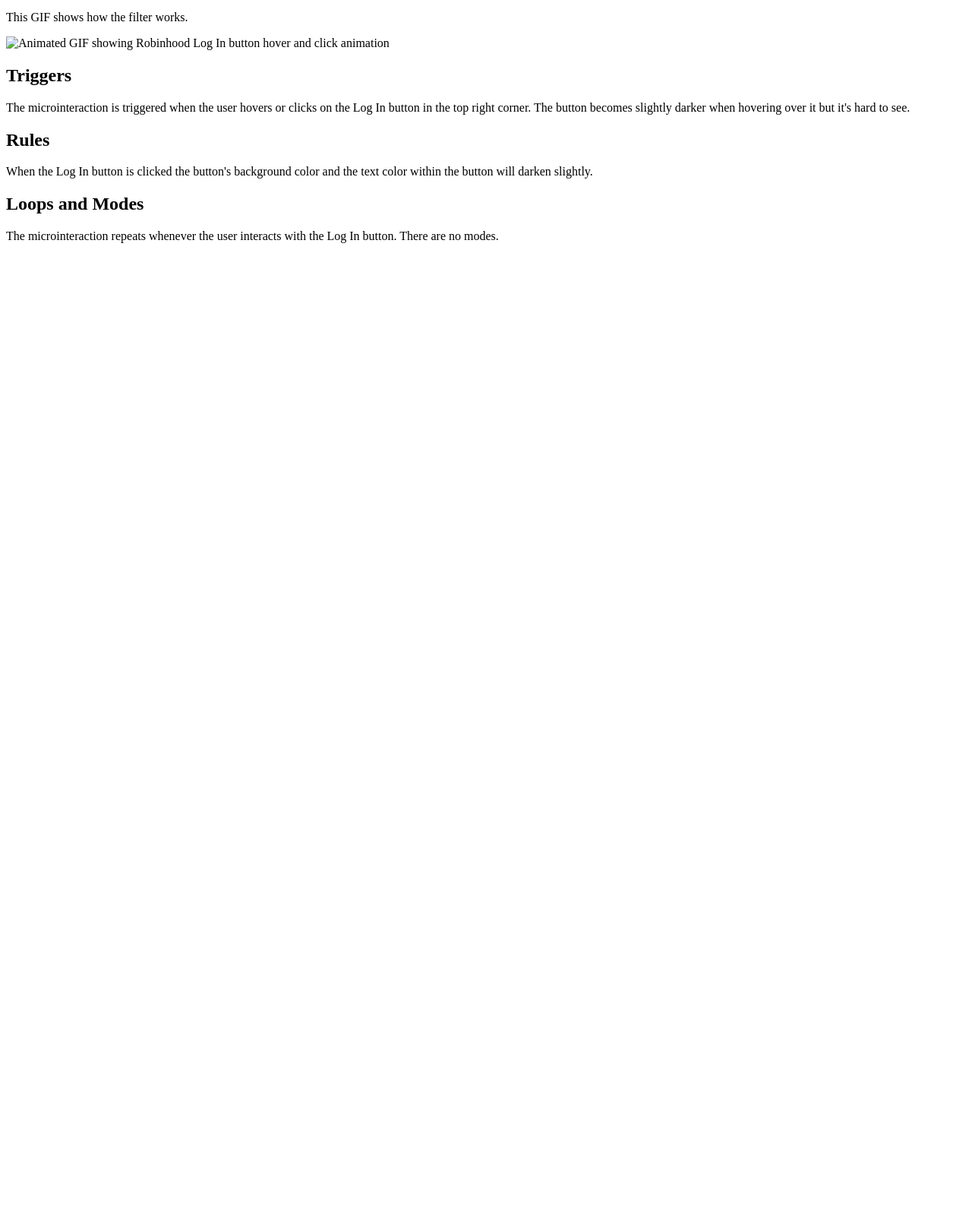
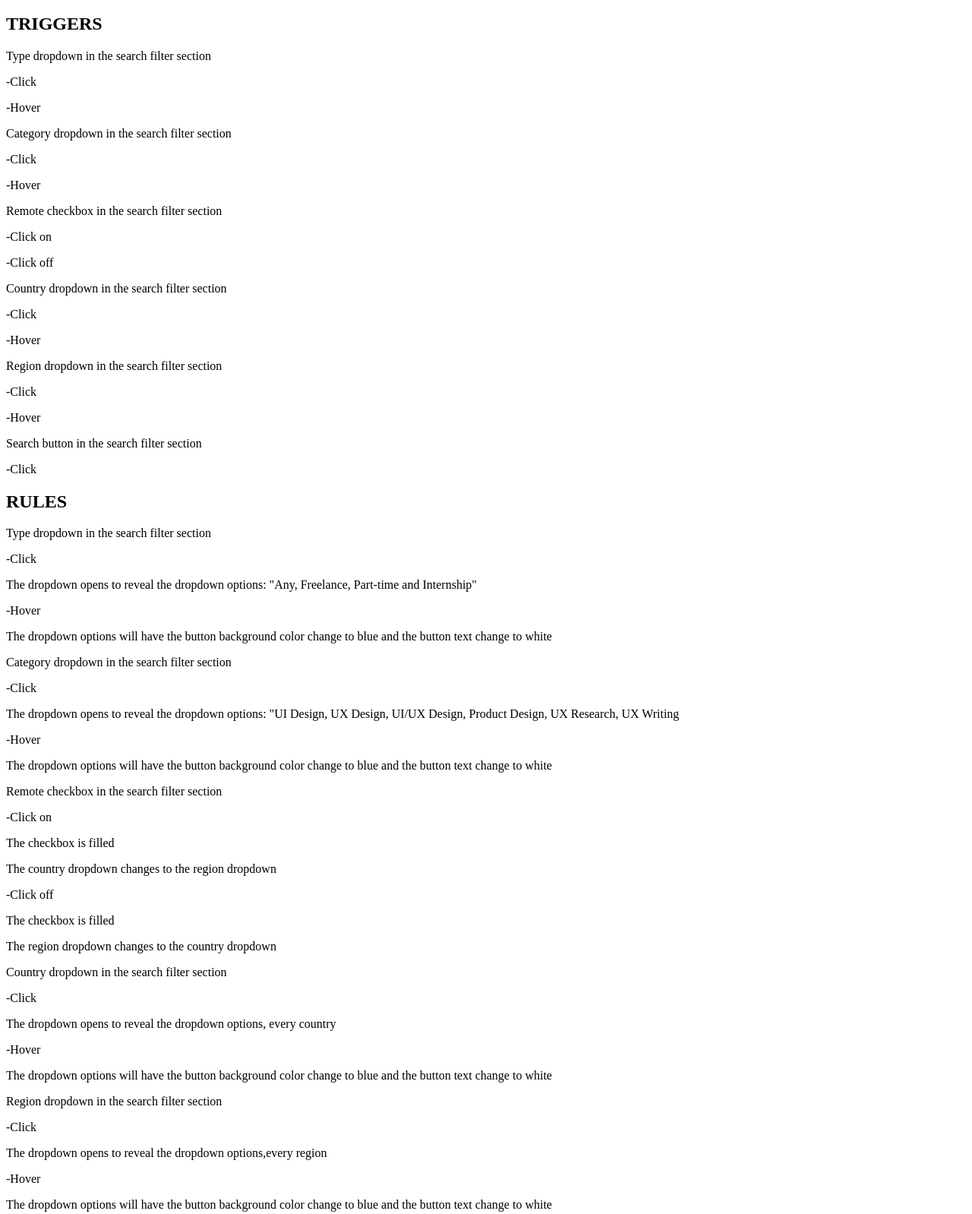
Before and after one commit to sanaawillacy/idm241-saw387, a plain HTML site: page beta/beta_description.html in a window 1280 px wide. Shown: the part 181-1779 px from the top of the page at 76% size. Before the commit the page ends 800 px from the top, so only its background shows below. Drawn offline with Linux system fonts and the light colour scheme.

Commit message:
added text

```diff
--- a/beta/beta_description.html
+++ b/beta/beta_description.html
@@ -21,22 +21,81 @@
   >
     Visit Original UI/UX Job Boards Page
   </a>
-<p>This GIF shows how the filter works.</p>
-    <img src="robinhood_gif.gif" alt="Animated GIF showing Robinhood Log In button hover and click animation">
-    <section>
-        <h2>Triggers</h2>
-        <p>The microinteraction is triggered when the user hovers or clicks on the Log In button in the top right corner. The button becomes slightly darker when hovering over it but it's hard to see.</p>
-    </section>
 
-    <section>
-       <h2>Rules</h2>
-       <p> When the Log In button is clicked the button's background color and the text color within the button will darken slightly.</p>
 
-    </section>
-    <section>
-        <h2> Loops and Modes</h2>
-        <p>The microinteraction repeats whenever the user interacts with the Log In button. There are no modes.</p>
-    </section>
+  <h2>TRIGGERS</h2>
+  <p>Type dropdown in the search filter section</p>
+  <p>-Click</p>
+  <p>-Hover</p>
+
+  <p>Category dropdown in the search filter section</p>
+  <p>-Click</p>
+  <p>-Hover</p>
+
+  <p>Remote checkbox in the search filter section</p>
+  <p>-Click on</p>
+  <p>-Click off</p>
+
+  <p>Country dropdown in the search filter section</p>
+  <p>-Click</p>
+  <p>-Hover</p>
+
+  <p>Region dropdown in the search filter section</p>
+  <p>-Click</p>
+  <p>-Hover</p>
+
+  <p>Search button in the search filter section</p>
+  <p>-Click</p>
+
+  <h2>RULES</h2>
+
+  <p>Type dropdown in the search filter section</p>
+  <p>-Click</p>
+        <p>The dropdown opens to reveal the dropdown options: "Any, Freelance, Part-time and Internship"</p>
+  <p>-Hover</p>
+        <p> The dropdown options will have the button background color change to blue and the button text change to white</p>
+
+<p>Category dropdown in the search filter section</p>
+  <p>-Click</p>
+  <p>The dropdown opens to reveal the dropdown options: "UI Design, UX Design, UI/UX Design, Product Design, UX Research, UX Writing</p>
+  <p>-Hover</p>
+        <p> The dropdown options will have the button background color change to blue and the button text change to white</p>
+
+<p>Remote checkbox in the search filter section</p>
+  <p>-Click on</p>
+  <p>The checkbox is filled</p>
+  <p>The country dropdown changes to the region dropdown</p>
+  <p>-Click off</p>
+ <p>The checkbox is filled</p>
+  <p>The region dropdown changes to the country dropdown</p>
+
+  <p>Country dropdown in the search filter section</p>
+  <p>-Click</p>
+    <p>The dropdown opens to reveal the dropdown options, every country</p>
+  <p>-Hover</p>
+        <p> The dropdown options will have the button background color change to blue and the button text change to white</p>
+
+  <p>Region dropdown in the search filter section</p>
+  <p>-Click</p>
+  <p>The dropdown opens to reveal the dropdown options,every region</p>
+  <p>-Hover</p>
+        <p> The dropdown options will have the button background color change to blue and the button text change to white</p>
+
+  <p>Search button in the search filter section</p>
+  <p>-Click</p>
+  <p>The user is taken to the search results page</p>
+
+
+  <h2>FEEDBACK</h2>
+  <p>Describe in detail what the user will SEE, HEAR, or FEEL.</p>
+
+  <h2>LOOPS &amp; MODES</h2>
+  <p>Describe in detail meta-rules of your microinteraction (repeating objects, additional modules, changes to the microinteraction if conditions change, etc).</p>
+
+  <h2>Static Images and/or Animated GIFs</h2>
+  <p>Include static images and/or animated GIFs that help visualize how your "medium" microinteraction will work. DO NOT use placeholder images!</p>
+
+  <h2>Submitting the Assignment</h2>
 </main>
 </html>
 
```
